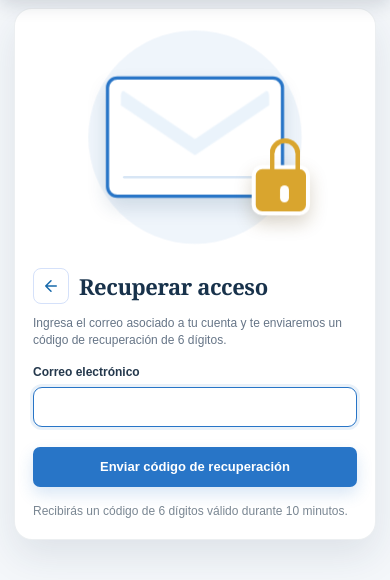
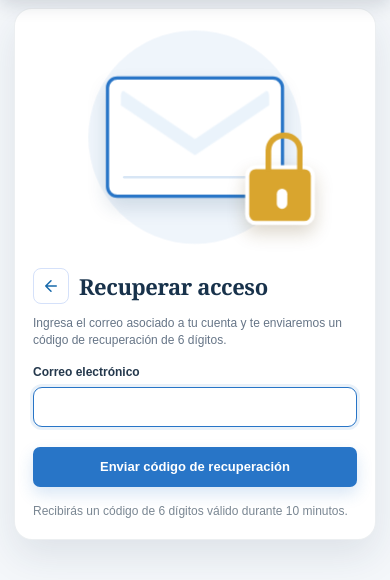
Before and after one commit to Taliana123/Eduturnos, a Flask app: page /auth/recuperar in a window 390 px wide. Shown: the part 58-638 px from the top of the page. Run offline with Flask 3, Linux system fonts and the light colour scheme.

Commit message:
Enlarge recovery lock on mobile
Make the lock and shackle visibly larger and shift the lock left.\n\nCo-authored-by: Copilot <223556219+Copilot@users.noreply.github.com>

```diff
--- a/templates/auth/recuperar.html
+++ b/templates/auth/recuperar.html
@@ -614,26 +614,26 @@ body:has(.eduturnos-recuperar-final-page) main.contenedor {
     }
 
     .eduturnos-recovery-lock {
-        width: 72px;
-        height: 62px;
+        width: 86px;
+        height: 74px;
         top: 148px;
-        right: -17px;
+        right: -23px;
         bottom: auto;
     }
 
     .eduturnos-recovery-lock::before {
-        width: 38px;
-        height: 40px;
-        left: 17px;
-        top: -38px;
-        border-width: 6px;
+        width: 46px;
+        height: 48px;
+        left: 20px;
+        top: -45px;
+        border-width: 7px;
     }
 
     .eduturnos-recovery-lock::after {
-        width: 11px;
-        height: 21px;
-        left: 30px;
-        top: 20px;
+        width: 13px;
+        height: 25px;
+        left: 34px;
+        top: 24px;
     }
 
     .eduturnos-recuperar-final-content {
```
Also changed, not shown: tests/test_requested_fixes.py (+12 -12 lines).
